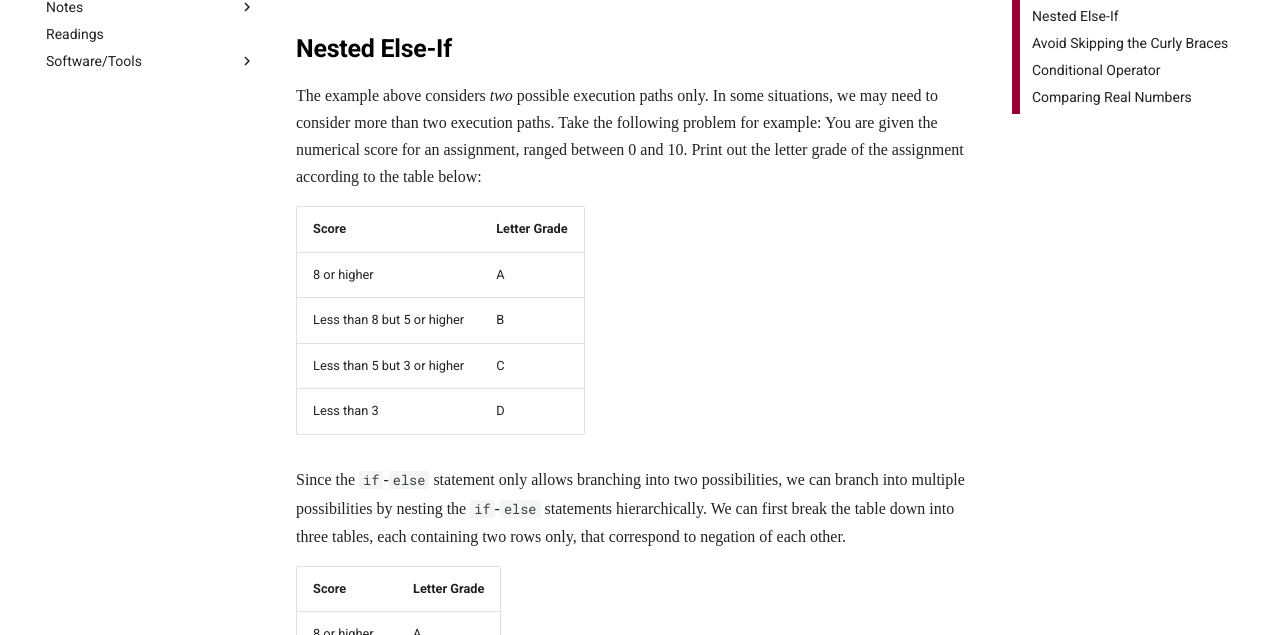
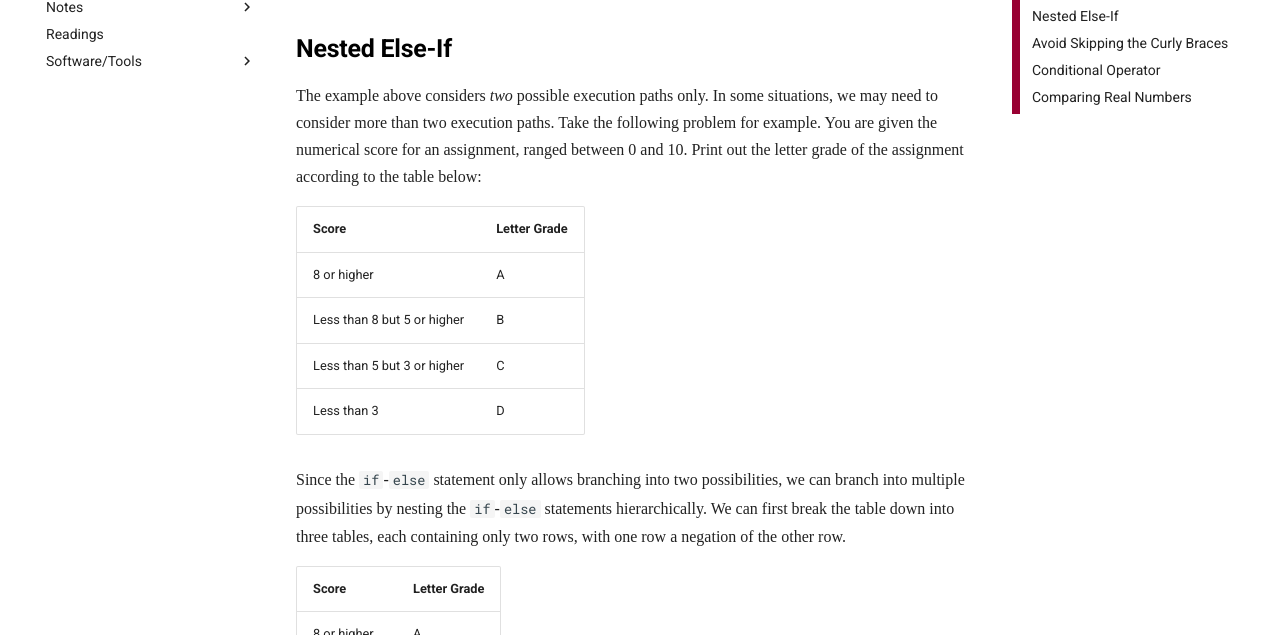
Before and after one commit to LL-Pengfei/CS1010-AY1819S1-Personal, an MkDocs documentation site: the page built from docs/08-if-else.md, in a window 1280 px wide and 900 px high, scrolled down 3450 px. Shown: the part 173-808 px from the top of the window. Built offline with MkDocs 1.6.1 and Material for MkDocs 9.7.7, drawn with Linux system fonts in a browser that asks for light colours; nearby versions of some CDN libraries; some web fonts are replaced; formulas are drawn with MathJax 3; comment, search, counter and statistics services are not loaded; old or Windows-style settings are respelled for this version of MkDocs; some of the changed text lies outside the part shown.

Commit message:
Fix grammar and spelling

````diff
--- a/docs/08-if-else.md
+++ b/docs/08-if-else.md
@@ -29,7 +29,7 @@
 }
 ```
 
-The `if` keyword is followed by a _logical expression_ in parenthesis.  This is followed by a block of statements (in curly braces `{` and `}`).  If the logical expression is true, then the statements are executed, otherwise, they are skipped.  For this reason, the group of statements is known as true block.
+The `if` keyword is followed by a _logical expression_ in parenthesis.  This is followed by a block of statements (in curly braces `{` and `}`).  If the logical expression is true, then the statements are executed, otherwise, they are skipped.  For this reason, the group of statements is known as a _true block_.
 
 ## Comparison Operator
 
@@ -124,7 +124,7 @@
 
 ## Nested Else-If
 
-The example above considers _two_ possible execution paths only.  In some situations, we may need to consider more than two execution paths.  Take the following problem for example: You are given the numerical score for an assignment, ranged between 0 and 10.  Print out the letter grade of the assignment according to the table below:
+The example above considers _two_ possible execution paths only.  In some situations, we may need to consider more than two execution paths.  Take the following problem for example.  You are given the numerical score for an assignment, ranged between 0 and 10.  Print out the letter grade of the assignment according to the table below:
 
 | Score | Letter Grade |
 |-------|--------------|
@@ -133,7 +133,7 @@
 | Less than 5 but 3 or higher | C |
 | Less than 3 | D |
 
-Since the `if`-`else` statement only allows branching into two possibilities, we can branch into multiple possibilities by nesting the `if`-`else` statements hierarchically.  We can first break the table down into three tables, each containing two rows only, that correspond to negation of each other.
+Since the `if`-`else` statement only allows branching into two possibilities, we can branch into multiple possibilities by nesting the `if`-`else` statements hierarchically.  We can first break the table down into three tables, each containing only two rows, with one row a negation of the other row.
 
 | Score | Letter Grade |
 |-------|--------------|
@@ -179,7 +179,7 @@
 
 There are three nested `if`-`else` in the function above.  Note how I use indentation to clearly indicate the nesting of blocks.  Such nesting or indentation is not required by C standard, but is a commonly accepted coding practice, and is required for CS1010.
 
-The code below compiles perfectly but is not as easy to read by human as the above.
+The code below compiles perfectly but is not as easy to read by a human as the above.
 
 ```C
 void print_score(double score)
@@ -310,7 +310,7 @@
 }
 ```
 
-would not be evaluated to `true` as expected!
+would not be evaluated as `true` as expected!
 
 Thus, to compare real numbers, we normally allow some errors in comparisons -- we want the absolute difference between `sum` and `expected_value` to be small enough.
 ```C
````
Also changed, not shown: other parts of docs/08-if-else.md (+12 -12 lines).
